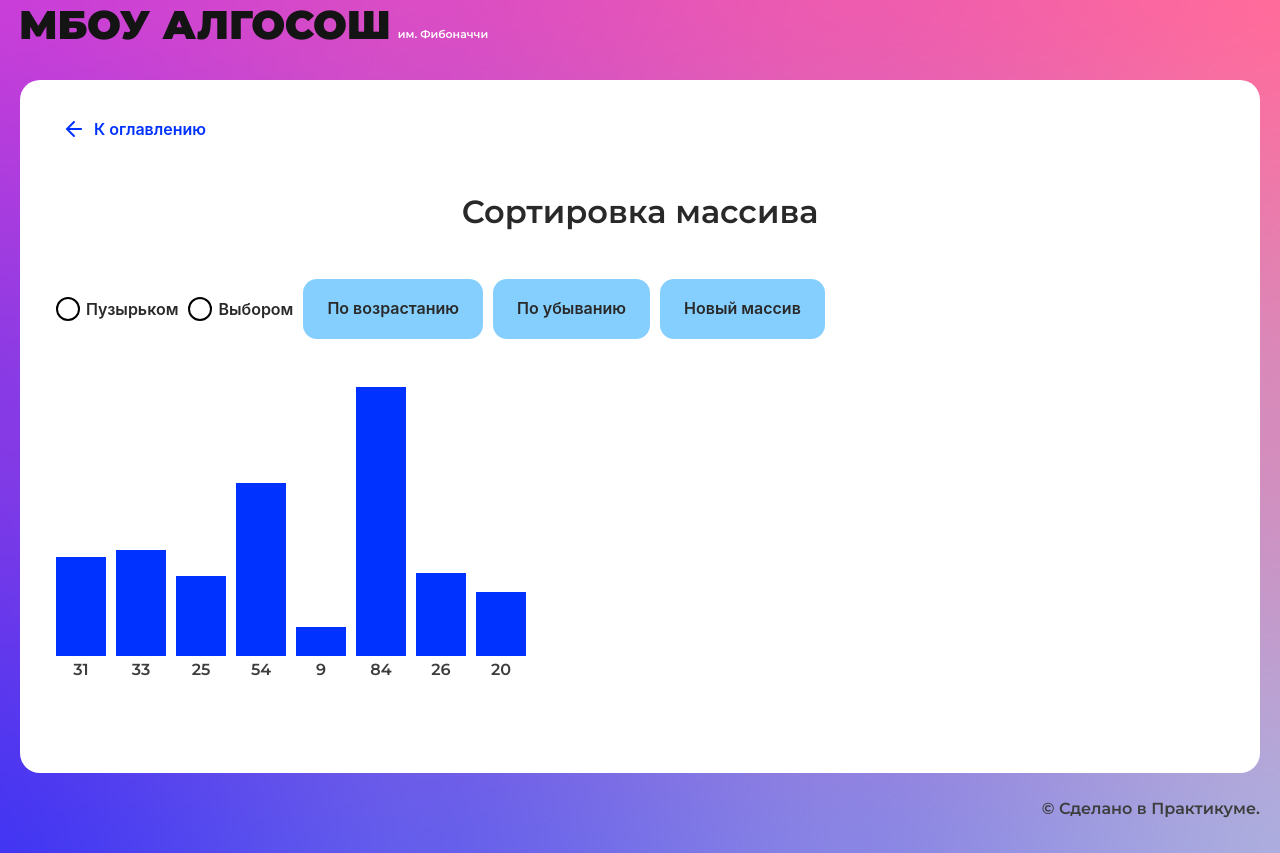
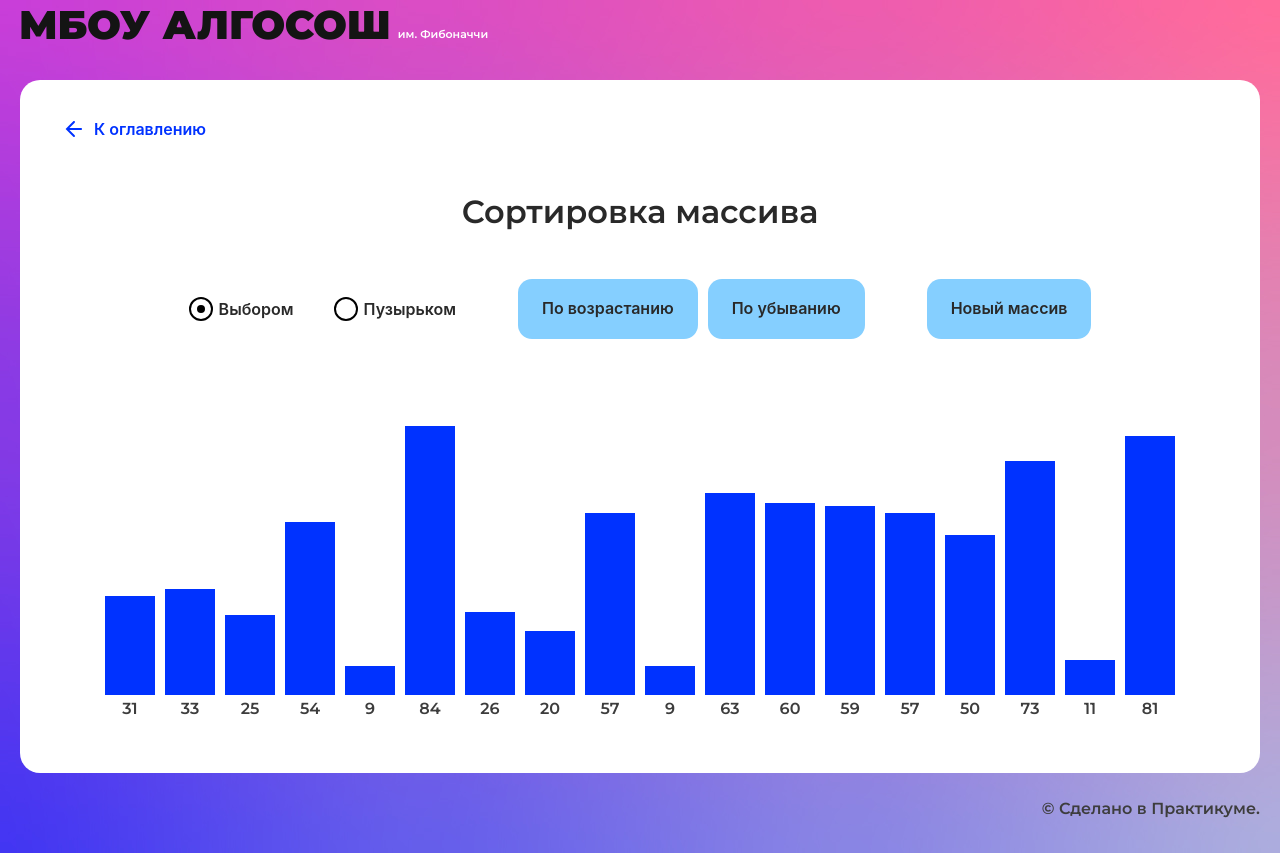
Before and after one commit to Shiker2032/algososh, a React (Create React App) app: page /sorting in a window 1280 px wide. Built offline with nearby package versions, Linux system fonts and the light colour scheme.

Commit message:
Типизация и доработка  сортировки

```diff
--- a/src/components/fibonacci-page/fibonacci-page.tsx
+++ b/src/components/fibonacci-page/fibonacci-page.tsx
@@ -50,7 +50,7 @@ export const FibonacciPage: React.FC = () => {
         />
         <Button
           onClick={() => fibSequence(Number(value))}
-          text="Развернуть"
+          text="Рассчитать"
           disabled={disableBtn}
           isLoader={isLoading}
         />
--- a/src/components/sorting-page/sorting-page.module.css
+++ b/src/components/sorting-page/sorting-page.module.css
@@ -1,3 +1,8 @@
+.form_container {
+  display: flex;
+  flex-direction: column;
+  align-items: center;
+}
 .input__container {
   display: flex;
   gap: 10px;
@@ -8,5 +13,18 @@
   display: flex;
   gap: 10px;
   margin-top: 48px;
-  align-items: baseline;
+  align-items: flex-end;
+  height: 330px;
 }
+
+.input_radios {
+  display: flex;
+  gap: 40px;
+  margin-right: 52px;
+}
+
+.input_generator {
+  display: flex;
+  gap: 40px;
+  margin-left: 52px;
+}
--- a/src/components/sorting-page/sorting-page.tsx
+++ b/src/components/sorting-page/sorting-page.tsx
@@ -1,7 +1,7 @@
-//@ts-nocheck
-
 import React, { useEffect, useState } from "react";
 import { ElementStates } from "../../types/element-states";
+import { ISort } from "../../types/main";
+import { generateRandomArray, getRandomNumber, sleep } from "../../utils/utils";
 import { Button } from "../ui/button/button";
 import { Column } from "../ui/column/column";
 import { RadioInput } from "../ui/radio-input/radio-input";
@@ -9,43 +9,49 @@ import { SolutionLayout } from "../ui/solution-layout/solution-layout";
 import styles from "./sorting-page.module.css";
 
 export const SortingPage: React.FC = () => {
-  const [selectedSort, setSelectedSort] = useState("");
-  const [renderArray, setRenderArray] = useState([]);
-  let time = 100;
+  const [selectedSort, setSelectedSort] = useState("selection");
+  const [renderArray, setRenderArray] = React.useState<ISort[]>([]);
+
+  const [ascLoading, setAscLoading] = useState(false);
+  const [descDisabled, setDescDisabled] = useState(false);
+  const [descLoading, setDescLoading] = useState(false);
+  const [inputDisabled, setInputDisabled] = useState(false);
+
+  const time = 1000;
 
   useEffect(() => {
-    setRenderArray([...generateArray()]);
+    setRenderArray([...prepareArray(1, 100)]);
   }, []);
 
-  function sleep(ms) {
-    return new Promise((resolve) => setTimeout(resolve, ms));
-  }
+  function prepareArray(min: number, max: number) {
+    const array = generateRandomArray(min, max);
+    const generatedArray: ISort[] = [];
 
-  function getRandomNumber(min, max) {
-    return Math.round(Math.random() * (max - min) + min);
-  }
-
-  function generateArray() {
-    let length = getRandomNumber(3, 19);
-    let array = Array.from({ length }, () => getRandomNumber(1, 100));
     array.map((el, i) => {
-      array[i] = {
+      const object = {
         value: el,
         state: ElementStates.Default,
       };
+      generatedArray.push(object);
     });
-    return array;
+    return generatedArray;
   }
 
-  function handleSort(data, type) {
+  function handleSort(arr: ISort[], type: string) {
     if (selectedSort === "bubble") {
-      bubbleSort(data, type);
+      bubbleSort(arr, type);
     } else {
-      selectionSortAsync(data, type);
+      selectionSortAsync(arr, type);
     }
   }
 
-  async function bubbleSort(arr, sortingType) {
+  async function bubbleSort(arr: ISort[], sortingType: string) {
+    setInputDisabled(true);
+    if (sortingType === "asc") {
+      setAscLoading(true);
+    } else {
+      setDescLoading(true);
+    }
     for (let i = 0; i < arr.length - 1; i++) {
       for (let j = 0; j < arr.length - i - 1; j++) {
         arr[j].state = ElementStates.Changing;
@@ -66,13 +72,25 @@ export const SortingPage: React.FC = () => {
       }
       arr[arr.length - 1 - i].state = ElementStates.Modified;
       setRenderArray([...arr]);
+      if (i + 1 === arr.length - 1) {
+        setInputDisabled(false);
+        setAscLoading(false);
+        setDescLoading(false);
+      }
     }
     arr[0].state = ElementStates.Modified;
     arr[arr.length - 1].state = ElementStates.Modified;
     setRenderArray([...arr]);
   }
 
-  async function selectionSortAsync(arr, sortingType) {
+  async function selectionSortAsync(arr: ISort[], sortingType: string) {
+    setInputDisabled(true);
+    if (sortingType === "asc") {
+      setAscLoading(true);
+    } else {
+      setDescLoading(true);
+    }
+
     for (let i = 0; i < arr.length; i++) {
       let minIdx = i;
       arr[i].state = ElementStates.Changing;
@@ -94,45 +112,60 @@ export const SortingPage: React.FC = () => {
       [arr[i], arr[minIdx]] = [arr[minIdx], arr[i]];
       arr[i].state = ElementStates.Modified;
       setRenderArray([...arr]);
+      if (i === arr.length - 1) {
+        setInputDisabled(false);
+        setAscLoading(false);
+        setDescLoading(false);
+      }
     }
   }
 
   return (
     <SolutionLayout title="Сортировка массива">
-      <form>
+      <form className={styles.form_container}>
         <div className={styles.input__container}>
+          <div className={styles.input_radios}>
             <RadioInput
               name="rb"
-            onChange={(evt) => {
-              setSelectedSort("bubble");
-            }}
-            label="Пузырьком"
+              onChange={() => setSelectedSort("selection")}
+              label="Выбором"
+              value="selection"
+              disabled={inputDisabled}
+              checked={selectedSort === "selection" ? true : false}
             />
             <RadioInput
               name="rb"
-            onChange={() => {
-              setSelectedSort("selection");
-            }}
-            label="Выбором"
+              value="bubble"
+              onChange={() => setSelectedSort("bubble")}
+              label="Пузырьком"
+              disabled={inputDisabled}
             />
+          </div>
           <Button
             text="По возрастанию"
             onClick={() => {
-              handleSort(renderArray, "asc");
+              handleSort(renderArray as ISort[], "asc");
             }}
+            isLoader={ascLoading}
+            disabled={inputDisabled}
           />
           <Button
             text="По убыванию"
             onClick={() => {
-              handleSort(renderArray, "desc");
+              handleSort(renderArray as ISort[], "desc");
             }}
+            isLoader={descLoading}
+            disabled={inputDisabled}
           />
+          <div className={styles.input_generator}>
             <Button
               onClick={() => {
-              setRenderArray([...generateArray()]);
+                setRenderArray([...prepareArray(1, 100)]);
               }}
               text="Новый массив"
+              disabled={inputDisabled}
             />
+          </div>
         </div>
         <div className={styles.columns__container}>
           {renderArray.length > 1 &&
--- a/src/components/string/string.tsx
+++ b/src/components/string/string.tsx
@@ -5,7 +5,7 @@ import { Input } from "../ui/input/input";
 import { Button } from "../ui/button/button";
 import { Circle } from "../ui/circle/circle";
 import { ElementStates } from "../../types/element-states";
-import { IString } from "../../types/string";
+import { IString } from "../../types/main";
 
 export const StringComponent: React.FC = () => {
   const [displayArr, setDisplayArr] = React.useState<IString[]>([]);
--- a/src/types/string.ts
+++ b/src/types/main.ts
@@ -4,3 +4,8 @@ export interface IString {
   letter: string;
   state: ElementStates;
 }
+
+export interface ISort {
+  value: number;
+  state: ElementStates;
+}
--- a/src/utils/utils.ts
+++ b/src/utils/utils.ts
@@ -1,3 +1,13 @@
 export function sleep(ms: number) {
   return new Promise((resolve) => setTimeout(resolve, ms));
 }
+
+export function getRandomNumber(min: number, max: number) {
+  return Math.round(Math.random() * (max - min) + min);
+}
+
+export function generateRandomArray(min: number, max: number) {
+  const length = getRandomNumber(3, 19);
+  const array = Array.from({ length }, () => getRandomNumber(min, max));
+  return array;
+}
```
Lines whose indentation alone changed are shown as unchanged.
